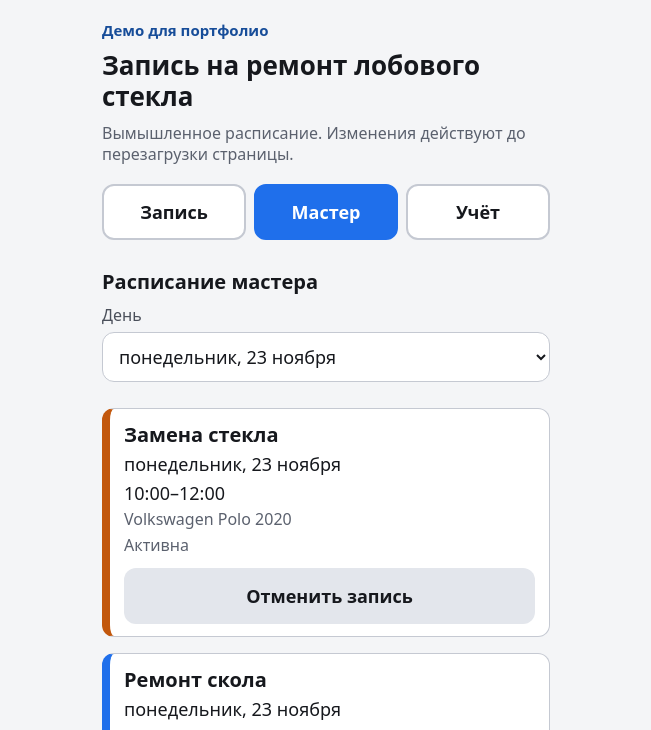
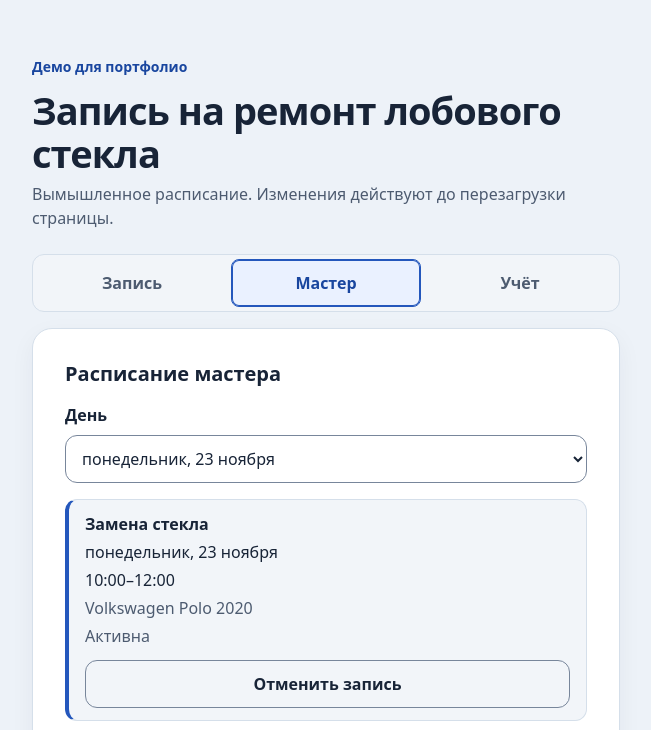
Before and after one commit to ggbbino/steklo-demo, a plain HTML site: page index.html in a window 1280 px wide. Both pictures are taken after a click on the button "Мастер". Shown: the top 730 px of the page, without its empty margins (314-965 px from the left). Drawn offline with Linux system fonts and the light colour scheme.

Commit message:
Refine demo layout and motion

```diff
--- a/style.css
+++ b/style.css
@@ -1,62 +1,231 @@
+:root {
+  --page: #edf2f8;
+  --surface: #fff;
+  --surface-muted: #f2f5f9;
+  --ink: #182437;
+  --muted: #4d5b70;
+  --border: #d5dfea;
+  --control-border: #78869b;
+  --accent: #2457bc;
+  --accent-hover: #19469f;
+  --accent-soft: #eaf1ff;
+  --danger: #a22525;
+  --space-1: 4px;
+  --space-2: 8px;
+  --space-3: 12px;
+  --space-4: 16px;
+  --space-5: 24px;
+  --space-6: 32px;
+  --radius: 12px;
+  --panel-radius: 20px;
+  --motion: 180ms cubic-bezier(.2, .7, .3, 1);
+}
+
 * { box-sizing: border-box; }
+
 body {
   margin: 0;
-      font-family: system-ui, -apple-system, "Segoe UI", Roboto, sans-serif;
-      font-size: 18px; line-height: 1.35;
-      background: #f4f5f7; color: #16181d;
+  background: var(--page);
+  color: var(--ink);
+  font: 1rem/1.5 system-ui, -apple-system, "Segoe UI", sans-serif;
 }
-    main { max-width: 480px; margin: 0 auto; padding: 20px 16px 40px; }
-    h1 { font-size: 26px; line-height: 1.2; margin: 0 0 10px; }
-    h2 { font-size: 20px; margin: 28px 0 10px; }
-    p { margin: 0 0 10px; }
-    label, .label { display: block; margin: 0 0 6px; font-size: 16px; color: #4a4f5a; }
-    input, textarea {
-      width: 100%; padding: 0 14px; margin: 0 0 16px;
-      font: inherit; border: 1px solid #c5c9d2; border-radius: 12px; background: #fff; color: inherit;
+
+main {
+  max-width: 620px;
+  margin-inline: auto;
+  padding: clamp(var(--space-5), 5vw, 56px) var(--space-4) 48px;
 }
-    input { height: 56px; }
-    textarea { padding: 12px 14px; resize: vertical; }
-    button, .btn {
-      display: block; width: 100%; min-height: 56px; padding: 8px 12px;
-      font: inherit; font-weight: 600; text-align: center; text-decoration: none;
-      border: 0; border-radius: 12px; background: #1f6feb; color: #fff; cursor: pointer;
+
+header { margin-bottom: var(--space-4); }
+
+h1 {
+  margin: 0 0 var(--space-2);
+  font-size: clamp(1.75rem, 6vw, 2.375rem);
+  line-height: 1.12;
+  letter-spacing: -.025em;
 }
-    button:disabled { opacity: .45; }
-    .secondary { background: #e3e6ec; color: #16181d; }
-    .error { color: #b3261e; margin: 8px 0; }
-    .error:empty { display: none; }
-    .muted { color: #5b616e; font-size: 16px; }
+
+h2 {
+  margin: 0 0 var(--space-4);
+  font-size: 1.25rem;
+  line-height: 1.3;
+}
+
+p { margin: 0 0 var(--space-2); }
+
+.demo {
+  margin-bottom: var(--space-3);
+  color: var(--accent-hover);
+  font-size: .875rem;
+  font-weight: 700;
+}
+
+.muted { color: var(--muted); }
+.error { margin-block: var(--space-2); color: var(--danger); }
+.error:empty { margin: 0; }
 .hidden { display: none !important; }
-    .place { margin: 0 0 16px; }
-    .place div { margin-top: 2px; }
-    .choice { display: flex; gap: 8px; }
-    .choice button, .grid button { background: #fff; color: #16181d; border: 2px solid #c5c9d2; }
-    .choice button small, .grid button small { display: block; font-weight: 400; font-size: 15px; }
-    .choice button[aria-pressed="true"], .grid button[aria-pressed="true"] {
-      background: #1f6feb; border-color: #1f6feb; color: #fff;
+
+main > section {
+  padding: clamp(var(--space-4), 4vw, var(--space-6));
+  border: 1px solid var(--border);
+  border-radius: var(--panel-radius);
+  background: var(--surface);
+  box-shadow: 0 8px 24px #1824370d;
 }
-    .grid { display: grid; grid-template-columns: repeat(3, 1fr); gap: 8px; }
-    .grid button { min-height: 62px; padding: 6px 4px; }
-    .grid button small { color: #5b616e; }
-    .grid button[aria-pressed="true"] small { color: #fff; }
-    .grid button:disabled { opacity: 1; background: #eceef2; border-color: #e3e6ec; color: #7a808c; cursor: default; }
-    .grid button:disabled small { color: #7a808c; }
+
+.choice, .grid {
+  display: grid;
+  gap: var(--space-2);
+}
+
+.choice { grid-template-columns: repeat(2, minmax(0, 1fr)); }
+.grid { grid-template-columns: repeat(3, minmax(0, 1fr)); }
+
+nav.choice {
+  grid-template-columns: repeat(3, minmax(0, 1fr));
+  gap: var(--space-1);
+  margin-top: var(--space-5);
+  padding: var(--space-1);
+  border: 1px solid var(--border);
+  border-radius: var(--radius);
+  background: var(--surface-muted);
+}
+
+button, select {
+  min-width: 0;
+  min-height: 48px;
+  width: 100%;
+  padding: var(--space-2) var(--space-3);
+  border: 1px solid transparent;
+  border-radius: var(--radius);
+  font: inherit;
+}
+
+button {
+  background: var(--accent);
+  color: var(--surface);
+  font-weight: 650;
+  cursor: pointer;
+}
+
+.secondary {
+  background: var(--surface-muted);
+  color: var(--ink);
+  border-color: var(--control-border);
+}
+
+.choice button, .grid button {
+  background: var(--surface);
+  color: var(--ink);
+  border-color: var(--control-border);
+}
+
+.choice button small, .grid button small {
+  display: block;
+  color: var(--muted);
+  font-size: .875rem;
+  font-weight: 400;
+}
+
+nav.choice button {
+  padding-inline: var(--space-1);
+  border-color: transparent;
+  border-radius: calc(var(--radius) - var(--space-1));
+  background: transparent;
+  color: var(--muted);
+}
+
+nav.choice button[aria-pressed="true"], .choice button[aria-pressed="true"],
+.grid button[aria-pressed="true"] {
+  border-color: var(--accent);
+  background: var(--accent-soft);
+  color: var(--accent-hover);
+  box-shadow: inset 0 0 0 1px var(--accent);
+}
+
+.choice button[aria-pressed="true"] small, .grid button[aria-pressed="true"] small {
+  color: inherit;
+}
+
+#book-screen > .choice button { min-height: 64px; }
+
+.grid button {
+  min-height: 56px;
+  padding-inline: var(--space-1);
+  font-variant-numeric: tabular-nums;
+}
+
+.grid button:disabled {
+  border-color: var(--border);
+  background: var(--surface-muted);
+  color: var(--muted);
+  box-shadow: none;
+  cursor: default;
+}
+
+.step {
+  margin-top: var(--space-5);
+  padding-top: var(--space-4);
+  border-top: 1px solid var(--border);
+}
+
+label, .label {
+  display: block;
+  margin: 0 0 var(--space-2);
+  font-weight: 650;
+}
+
+select {
+  margin-bottom: var(--space-4);
+  border-color: var(--control-border);
+  background: var(--surface);
+  color: var(--ink);
+}
+
 .summary {
-      margin: 0 0 16px; padding: 12px 14px; background: #fff; border-radius: 12px;
-      border: 1px solid #c5c9d2; border-left: 8px solid #1f6feb;
+  margin: 0 0 var(--space-3);
+  padding: var(--space-3) var(--space-4);
+  border: 1px solid var(--border);
+  border-inline-start: var(--space-1) solid var(--accent);
+  border-radius: var(--radius);
+  background: var(--surface-muted);
 }
-    .summary.replacement { border-left-color: #c2570c; }
-    .summary .head { font-weight: 700; font-size: 20px; }
-    .summary div + div { margin-top: 4px; }
-    #done-screen .btn { margin-top: 8px; }
-    .demo { color: #174d99; font-size: 15px; font-weight: 700; }
-    nav { margin-top: 18px; }
-    .step { margin-top: 24px; }
-    select {
-      width: 100%; min-height: 50px; margin: 0 0 16px; padding: 0 12px;
-      font: inherit; color: inherit; background: #fff;
-      border: 1px solid #c5c9d2; border-radius: 12px;
+
+.summary .head { margin-bottom: var(--space-1); font-weight: 700; }
+.summary div + div { margin-top: var(--space-1); }
+.summary button { margin-top: var(--space-3); }
+#staff-status:empty { margin: 0; }
+
+:focus-visible {
+  outline: 2px solid var(--accent-hover);
+  outline-offset: 2px;
 }
-    .summary button { margin-top: 12px; }
-    :focus-visible { outline: 3px solid #97437b; outline-offset: 3px; }
-    .grid button:disabled, .grid button:disabled small { color: #565d69; }
+
+@media (hover: hover) {
+  button:not(:disabled):hover { background: var(--accent-hover); }
+  .secondary:not(:disabled):hover,
+  .choice button:not(:disabled):hover,
+  .grid button:not(:disabled):hover {
+    border-color: var(--accent);
+    background: var(--accent-soft);
+    color: var(--accent-hover);
+  }
+}
+
+@media (prefers-reduced-motion: no-preference) {
+  button {
+    transition: background-color var(--motion), border-color var(--motion),
+      color var(--motion), transform var(--motion);
+  }
+
+  button:not(:disabled):active { transform: translateY(1px); }
+
+  main > section:not(.hidden), .step:not(.hidden), #done-screen:not(.hidden) {
+    animation: reveal var(--motion);
+  }
+
+  @keyframes reveal {
+    from { opacity: 0; transform: translateY(5px); }
+    to { opacity: 1; transform: translateY(0); }
+  }
+}
```
Lines whose indentation alone changed are shown as unchanged.
